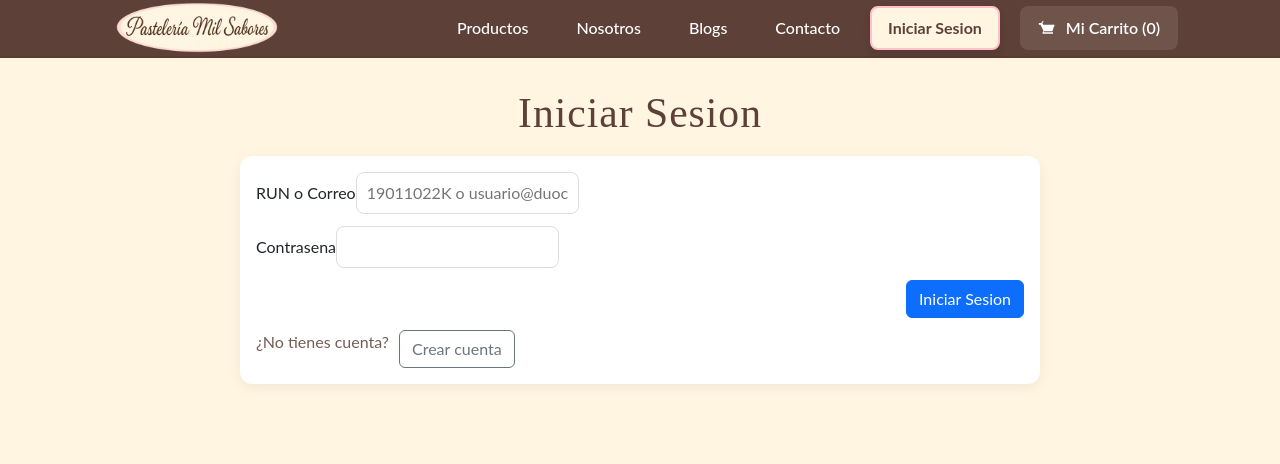
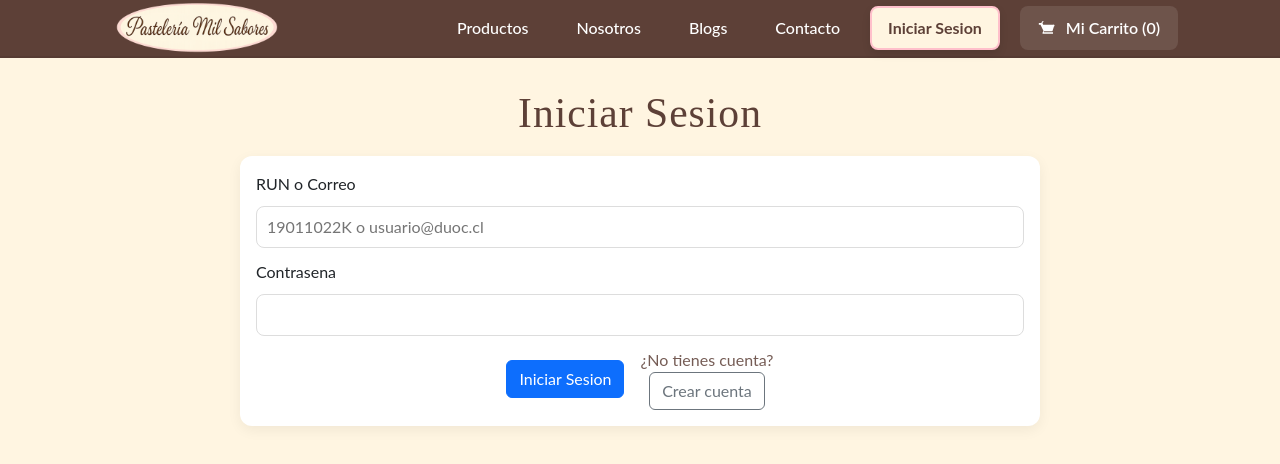
Before and after one commit to elisyanez/milSaboresReact, a React (Create React App) app: page /login in a window 1280 px wide. Shown: the top 464 px of the page. Built offline with nearby package versions, Linux system fonts and the light colour scheme.

Commit message:
Mejorados los formatos de login y adminUsuarios

```diff
--- a/package.json
+++ b/package.json
@@ -42,6 +42,7 @@
     "jasmine-core": "^5.12.0",
     "karma": "^6.4.4",
     "karma-chrome-launcher": "^3.2.0",
-    "karma-jasmine": "^5.1.0"
+    "karma-jasmine": "^5.1.0",
+    "karma-spec-reporter": "^0.0.36"
   }
 }
--- a/src/pages/AdminUsuarios.jsx
+++ b/src/pages/AdminUsuarios.jsx
@@ -59,7 +59,7 @@ export default function AdminUsuarios(){
     <main className="page-container">
       <h2 className="page-title">Gestión de Usuarios</h2>
 
-      <div className="form-card" style={{overflowX:'auto'}}>
+      <div className="form-card" style={{ overflowX:'auto', maxWidth: 'none', width: '100%' }}>
         <table className="user-table">
           <thead>
             <tr>
@@ -153,7 +153,7 @@ export default function AdminUsuarios(){
           </div>
         </div>
       )}
-      <div className="form-actions" style={{marginTop: 12, justifyContent:'space-between'}}>
+      <div className="form-actions" style={{ marginTop: 12, justifyContent: 'center', gap: 12 }}>
         <button className="btn btn-primary" onClick={startCreate}>Nuevo usuario</button>
         <Link className="btn btn-secondary" to="/">Volver al inicio</Link>
       </div>
--- a/src/pages/Login.jsx
+++ b/src/pages/Login.jsx
@@ -22,7 +22,7 @@ export default function Login() {
   return (
     <main className="page-container">
       <h2 className="page-title">Iniciar Sesion</h2>
-      <form onSubmit={onSubmit} className="form-card">
+      <form onSubmit={onSubmit} className="form-card login-form">
         {error && <div className="form-error">{error}</div>}
         <label>
           RUN o Correo
@@ -32,13 +32,12 @@ export default function Login() {
           Contrasena
           <input type="password" value={password} onChange={(e)=> setPassword(e.target.value)} />
         </label>
-        <div className="form-actions">
+        <div className="form-actions" style={{ justifyContent: 'center', alignItems: 'center', gap: 16, flexWrap: 'wrap' }}>
           <button className="btn btn-primary" type="submit">Iniciar Sesion</button>
-        </div>
-        <div className="form-actions" style={{ justifyContent: 'flex-start' }}>
+          <div className="create-account" style={{ display: 'flex', flexDirection: 'column', alignItems: 'center' }}>
           <span style={{ color: 'rgba(93,64,55,0.85)' }}>¿No tienes cuenta? </span>
           <Link to="/registro" className="btn btn-outline-secondary">Crear cuenta</Link>
-        </div>
+        </div></div>
       </form>
     </main>
   );
--- a/src/styles/styles.css
+++ b/src/styles/styles.css
@@ -510,14 +510,18 @@ h1,h2,h3,.brand {
 .user-table td.actions-cell { white-space: nowrap; }
 .user-table td.actions-cell .btn { margin-right: 6px; }
 .user-table td.actions-cell .btn:last-child { margin-right: 0; }
+
+/* Login form layout tweaks */
+.login-form label { display: flex; flex-direction: column; gap: 10px; }
 .btn-xs { padding: 6px 10px; font-size: 12px; line-height: 1.1; }
 
 .action-grid {
-  display: grid;
-  grid-template-columns: repeat(3, 1fr);
+  display: flex;
+  flex-wrap: wrap;
   gap: 12px;
   max-width: 900px;
   margin: 0 auto;
+  justify-content: center;
 }
 
 .action-grid .btn-primary {
@@ -534,6 +538,9 @@ h1,h2,h3,.brand {
   border-color: var(--tabla-naranja);
   color: white;
   transition: all 0.3s ease;
+  /* Make buttons lay out nicely in centered rows */
+  flex: 1 1 280px; /* grow, shrink, preferred width */
+  max-width: 300px;
 }
 
 .action-grid .btn-primary:hover {
@@ -561,10 +568,9 @@ h1,h2,h3,.brand {
   .hero-main { flex-direction: column; text-align: center; }
   .hero-copy { max-width: none; }
   .hero-media { order: -1; }
-  .action-grid { grid-template-columns: repeat(2, 1fr); }
+  /* Keep buttons centered; allow two per row naturally via flex-basis */
 }
 
 @media (max-width: 520px){
-  .action-grid { grid-template-columns: 1fr; }
   .hero-copy h1 { font-size: 1.6rem; }
 }
```
Also changed, not shown: 1 other file (tests, documents, lock files or other folders).
